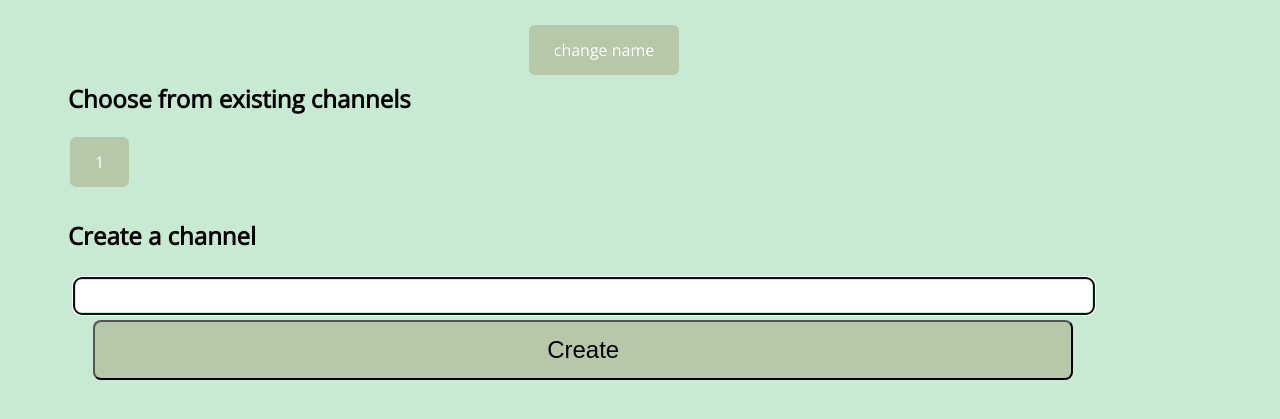
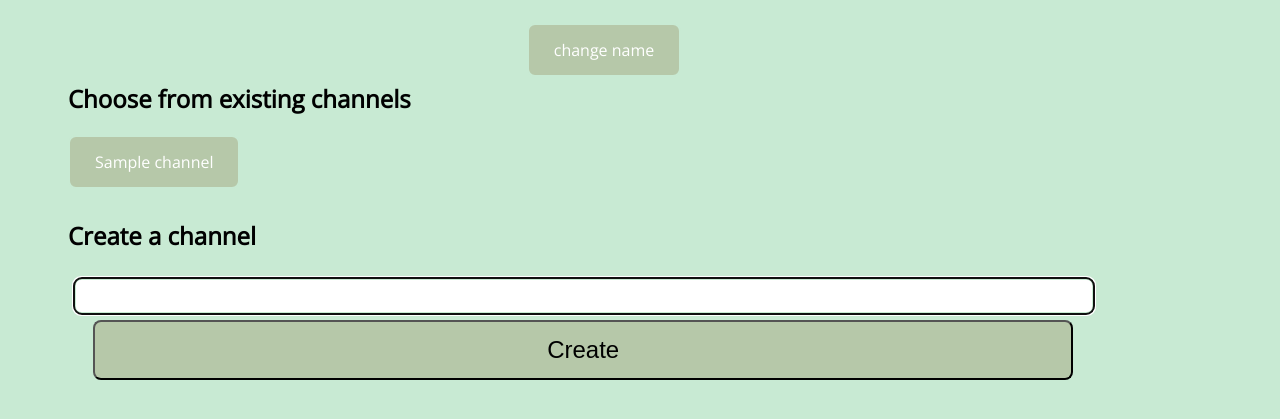
Before and after one commit to lit-lucy/chat, a Flask app: template templates/index.html in a window 1280 px wide. Shown: the part 83-502 px from the top of the page. Run offline with Flask 2, Linux system fonts and the light colour scheme; the template is opened without the code that fills it: most values are stand-ins (such as "Sample title", 1, 10 or a date in 2020); some web fonts are replaced.

Commit message:
working on combinig channels and channels_ids

```diff
--- a/application.py
+++ b/application.py
@@ -26,14 +26,14 @@ Session(app)
 # each channel stores no more than 100 messages.
 channels = {}
 # Mapping channel id to its name
-channels_ids = {}
+#channels_ids = {}
 
 @app.route("/")
 def index():
     # Takes recently logged in user to the index page
     if "username" in session:
         username = session["username"]
-        return render_template("index.html", username=username, channels_ids=channels_ids)
+        return render_template("index.html", username=username, channels=channels)
 
     # Asks new user to login
     return render_template("login.html")
@@ -47,44 +47,46 @@ def login():
 
 @app.route("/change_username", methods=["GET"])
 def change_username():
+    session.pop("user", None)
     return render_template("login.html")
 
 @app.route("/create_channel", methods=["POST"])
 def create_channel():
     # Get channel name from user's input
-    channel_name = str(request.form.get("channel_name"))
+    channel_name = request.form.get("channel_name")
 
     # Check if this channel name already exists
-    if channel_name in channels_ids.values():
-        return render_template("error.html", message="This channel name already exists")
+    for channel in channels.values():
+        if channel["name"] == channel_name:
+            return render_template("error.html", message="This channel name already exists")
 
     # Generate a random channel id
-    channel_id = uuid.uuid4()
-    channel_id = str(channel_id)
+    channel_id = str(uuid.uuid4())
 
     # Map channel id to its name
-    channels_ids[channel_id] = channel_name
+    #channels_ids[channel_id] = channel_name
 
-    # Initiate an ordered dictionary of messages for this channel
-    message_dict = OrderedDict()
-    channels[channel_id] = message_dict
+    # Add channel
+    channels[channel_id] = {"name": channel_name, "id": channel_id}
+
+    # message_dict = OrderedDict()
+    # channels[channel_id] = message_dict
 
     return redirect(url_for("channel", channel_id=channel_id))
 
 @app.route("/channel/<channel_id>")
 def channel(channel_id):
-    try:
-        # Get dictionary of messages for this channel
-        messages = channels[channel_id]
+    # Check if channel_id exists
+    if channel_id not in channels:
+        return render_template("error.html", message="channel doesn't exist")
 
-        # Save current channel to user sessions
-        session["current_channel"] = channel_id
+    # Get all information for this channel (id, name, messages)
+    channel = channels[channel_id]
 
-        channel_name = channels_ids[channel_id]
-    except KeyError:
-        return render_template("error.html", message="something went wrong")
+    # Save current channel to user sessions
+    session["current_channel"] = channel_id
 
-    return render_template("channel.html", channel_name=channel_name, messages=messages)
+    return render_template("channel.html", channel=channel)
 
 @socketio.on("joined")
 def on_join():
@@ -92,7 +94,7 @@ def on_join():
     username = session["username"]
     room = session["current_channel"]
     join_room(room)
-    send(username + ' has entered the room.', room=room)
+    send(username + " has entered the room.", room=room)
 
 @socketio.on("leave")
 def on_leave():
@@ -100,7 +102,7 @@ def on_leave():
     username = session["username"]
     room = session["current_channel"]
     leave_room(room)
-    send(username + ' has left the room.', room=room)
+    send(username + " has left the room.", room=room)
 
 @socketio.on("send message")
 def send_message(data):
@@ -109,27 +111,30 @@ def send_message(data):
     channel_id = room
 
     # Generate a message id
-    message_id  = uuid.uuid4()
-    message_id = str(message_id)
+    message_id  = str(uuid.uuid4())
 
     # Compile a message
     message_text = data["message"]
 
     time = datetime.now().strftime("%Y-%m-%d %H:%M:%S")
-    message = {"message_text": message_text, "username": session["username"], "time": time}
+
+    #
+    channels[channel_id]["messages"] = OrderedDict()
+
+    message = {"id": message_id, "message_text": message_text, "username": session["username"], "time": time}
 
     # Check is there already 100 messages in this channel
     # and delete if necessary
 
-    while len(channels[channel_id]) >= 100:
+    while len(channels[channel_id]["messages"]) >= 100:
         # Delete the first message (FIFO)
-        channels[channel_id].popitem(0)
+        channels[channel_id]["messages"].popitem(0)
 
     # Add message id and message to ordered dictionary
 
-    channels[channel_id][message_id] = message
+    channels[channel_id]["messages"][message_id] = message
 
-    emit("announce message", {"message": message, "message_id": message_id}, room=room, broadcast=True)
+    emit("announce message", message=message, room=room, broadcast=True)
 
 @socketio.on("delete message")
 def delete_message(data):
@@ -137,14 +142,14 @@ def delete_message(data):
     channel_id = session["current_channel"]
     message_id = data["message_id"]
 
-    if channels[channel_id][message_id]["username"] != session["username"]:
+    if channels[channel_id]["messages"][message_id]["username"] != session["username"]:
         # Emit an event with notification that user can't delete this message
         # only to this user
         room = request.sid
         emit("user cant delete message", room=room)
     else:
         # Delete the message
-        channels[channel_id].pop(message_id)
+        channels[channel_id]["messages"].pop(message_id)
 
         room = channel_id
 
--- a/templates/index.html
+++ b/templates/index.html
@@ -10,7 +10,7 @@
 			function validateForm() {
 			  	var input = document.forms["add_channel"]["channel_name"].value;
 			  	if (input == "" || input == null) {
-			    	alert("Fill in your name");
+			    	alert("Fill in channel's name");
 			    	return false;
 			  	};
 			};
@@ -23,12 +23,12 @@
 		</div>
 		<div class="channels">
 			<h2>Choose from existing channels</h2>
-				{% if not channels_ids %}
+				{% if not channels %}
 				<h3>No channels</h3>
 				{% endif %}
 
-				{% for id in channels_ids %}
-				<a href="{{ url_for('channel', channel_id=id) }}">{{ channels_ids[id] }}</a>
+				{% for channel in channels %}
+				<a href="{{ url_for('channel', channel_id=channel) }}">{{ channels[channel]["name"] }}</a>
 				{% endfor %}
 		</div>
 		<div class="channels">
```
Also changed, not shown: static/main.js (+5 -5 lines), templates/channel.html (+9 -7 lines).
